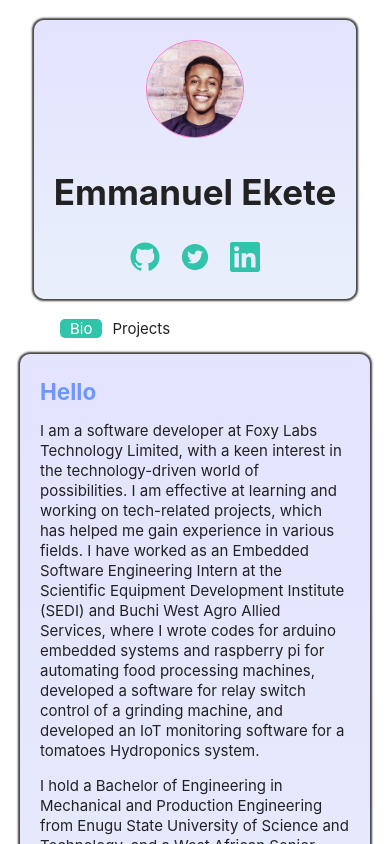
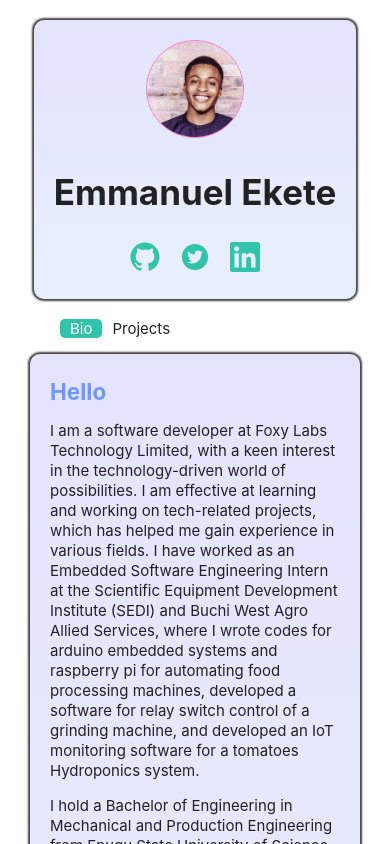
Before and after one commit to ceasar28/profile, a React (Create React App) app: page / in a window 390 px wide. Shown: the top 844 px of the page. Built offline with nearby package versions, Linux system fonts and the light colour scheme.

Commit message:
adding responsiveness

```diff
--- a/src/Components/Rightcomponents/Wrapper.css
+++ b/src/Components/Rightcomponents/Wrapper.css
@@ -12,6 +12,7 @@
 
 @media (max-width: 768px) {
   .wrapper {
-    margin-left: 0px;
+    margin-left: 10px;
+    margin-right: 10px;
   }
 }
```
